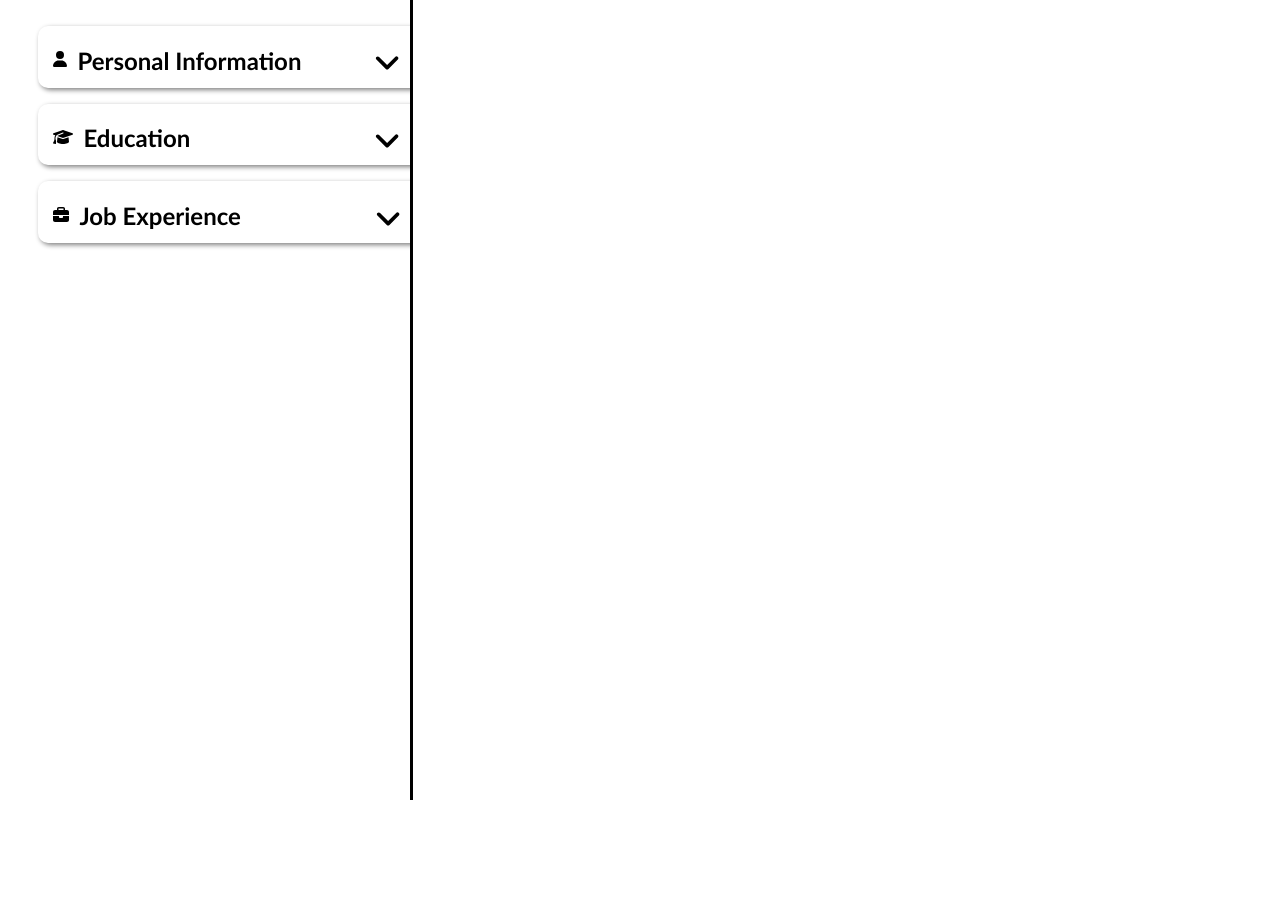
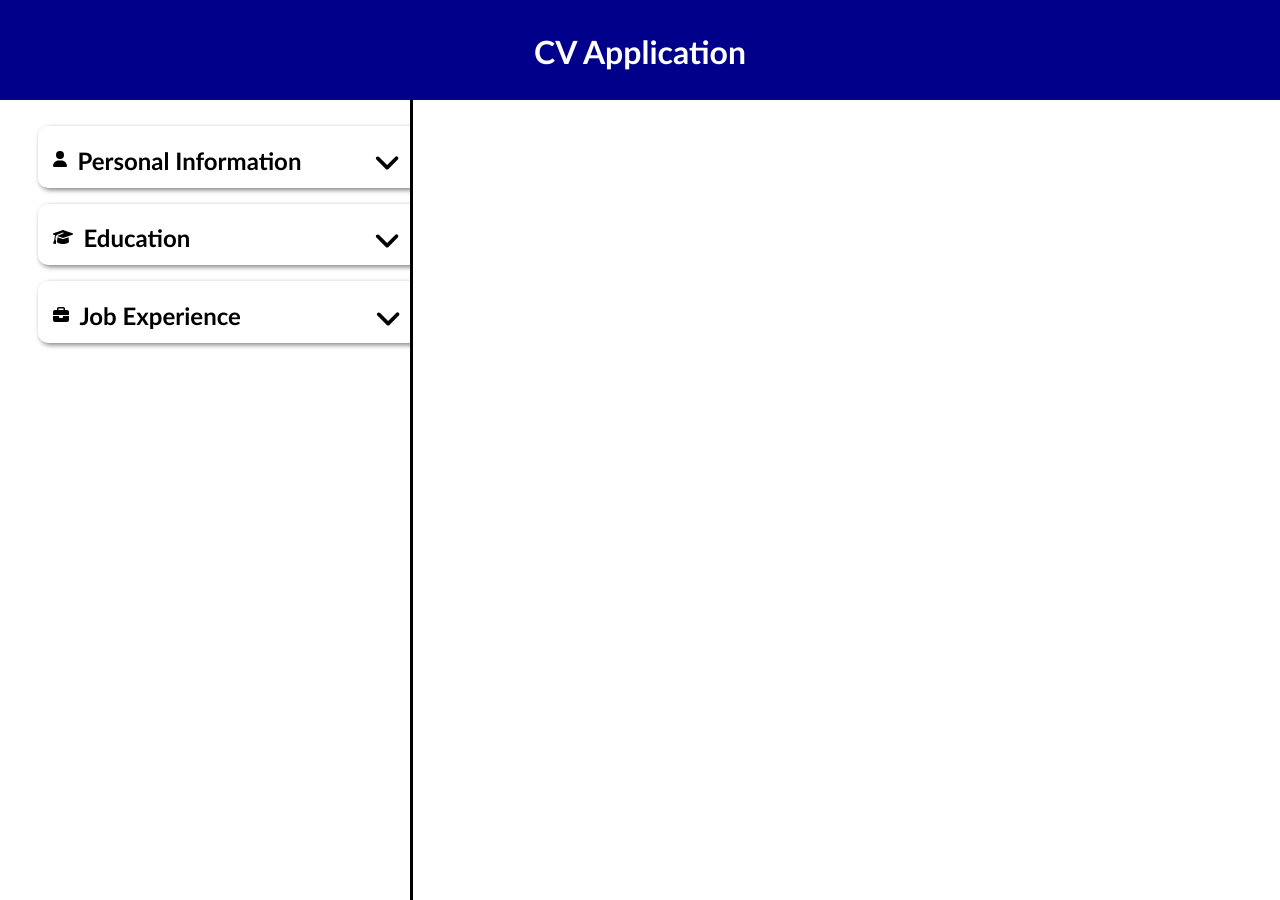
Before and after one commit to gghln/CVapp, a React (Vite) app in the folder CV-app/: page / in a window 1280 px wide. Before the commit the page ends 800 px from the top, so only its background shows below. Built offline with nearby package versions, Linux system fonts and the light colour scheme.

Commit message:
Added Header Component

```diff
--- a/CV-app/src/App.css
+++ b/CV-app/src/App.css
@@ -7,6 +7,11 @@ html,body{
 }
 
 #root{
+    width: 100%;
+    height: 100%;
+}
+
+.app-container{
     display: flex;
     flex-direction: row;
     width: 100%;
@@ -27,6 +32,7 @@ html,body{
     display: grid;
     grid-template-rows: repeat(3,150px);
     width: 70%;
+    transform: scale(0.9);
 }
 
 .flex-item{
--- a/CV-app/src/App.jsx
+++ b/CV-app/src/App.jsx
@@ -1,9 +1,10 @@
 import './App.css'
-import GeneralInfos from './components/information.jsx'
+import GeneralInfos from './components/information'
 import Education from './components/Education'
 import JobExperience from './components/Job_Exprerience'
 import CV from './components/CV_Template';
 import { useState } from 'react';
+import Header from './components/Header'
 
 function App() {
   const [firstName,setFirstName] = useState('')
@@ -22,6 +23,8 @@ function App() {
 
   return(
     <>
+        <Header />
+        <div className='app-container'>
           <div id='cards-container'>
             <GeneralInfos
               firstName={firstName}
@@ -78,6 +81,7 @@ function App() {
                 />
               }
           </div>
+        </div>
     </>
   )
 }
--- /dev/null
+++ b/CV-app/src/components/Header.jsx
@@ -0,0 +1,10 @@
+import './styles/Header.css'
+function Header(){
+    return(
+        <header>
+            <h1>CV Application</h1>
+        </header>
+    )
+}
+
+export default Header
--- /dev/null
+++ b/CV-app/src/components/styles/Header.css
@@ -0,0 +1,15 @@
+header{
+    margin: 0;
+    padding: 0;
+    width: 100%;
+    height: 100px;
+    background-color: darkblue;
+    color:white;
+    font-family: 'Gill Sans', 'Gill Sans MT', Calibri, 'Trebuchet MS', sans-serif;
+    text-align: center;
+}
+
+h1{
+    margin: 0;
+    padding:1em;
+}
```
Lines whose indentation alone changed are shown as unchanged.
